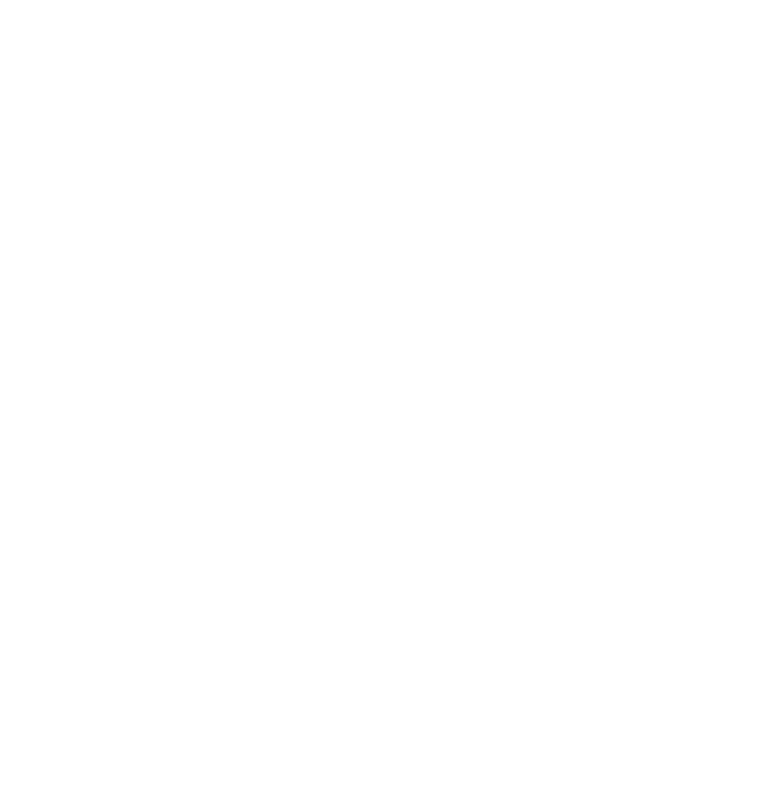
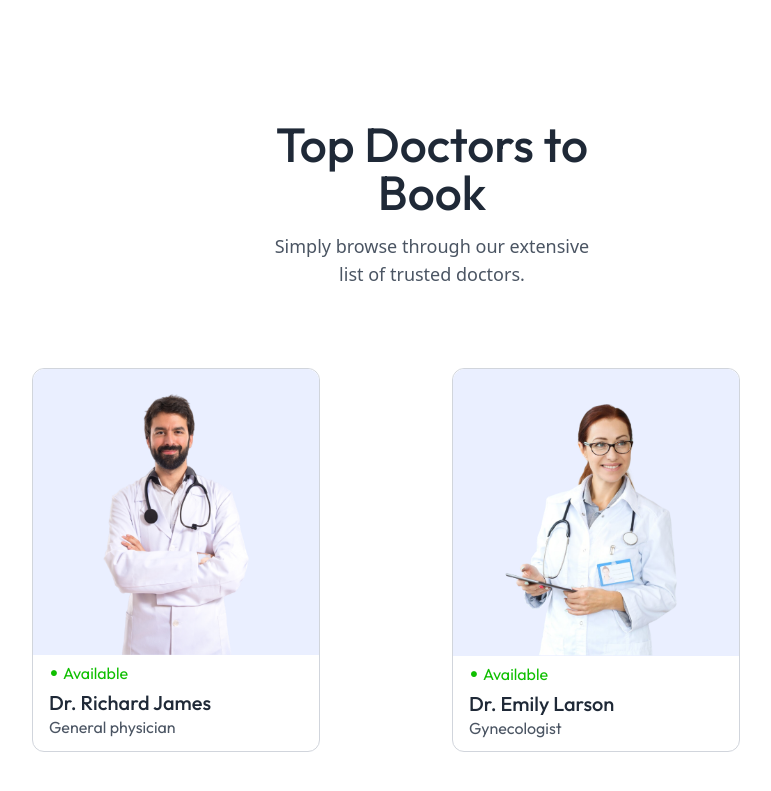
Before and after one commit to ahmadrgul/prescripto, a React (Vite) app in the folder frontend/: page / in a window 1280 px wide. Shown: the part 1480-2271 px from the top of the page, without its empty margins (208-979 px from the left). Before the commit the page ends 1600 px from the top, so only its background shows below. Built offline with nearby package versions, Linux system fonts and the light colour scheme.

Commit message:
top doctors section done

```diff
--- a/frontend/src/App.jsx
+++ b/frontend/src/App.jsx
@@ -1,6 +1,7 @@
 import Nav from './components/Nav';
 import Hero from './components/Hero';
 import Specialty from './components/Speciality';
+import TopDocs from './components/TopDocs';
 
 
 const App = () => {
@@ -9,6 +10,7 @@
       <Nav />
       <Hero />
       <Specialty />
+      <TopDocs />
     </div>
   )
 }
--- /dev/null
+++ b/frontend/src/components/DoctorCard.jsx
@@ -0,0 +1,18 @@
+const DoctorCard = ({ img, name, speciality }) => {
+  return (
+    <div className="group h-96 w-72 border-gray-300 border rounded-xl cursor-pointer">
+        <div className="flex items-end bg-[#EAEFFF] rounded-t-xl group-hover:bg-primary transition-all ease-in-out duration-500">
+            <img
+                src={img}
+            />
+        </div>
+        <div className="px-4">
+            <p className="text-[#0FBF00] flex items-center gap-1 font-outfit"><p className="text-3xl inline">&bull;</p> Available</p>
+            <h3 className="text-xl font-medium text-[#1F2937] leading-0 py-3 font-outfit">{name}</h3>
+            <p className="text-[#4B5563]  font-outfit">{speciality}</p>
+        </div>
+    </div>
+  )
+}
+
+export default DoctorCard;
--- /dev/null
+++ b/frontend/src/components/TopDocs.jsx
@@ -0,0 +1,34 @@
+import { doctors } from "../assets/assets_frontend/assets";
+import DoctorCard from "./DoctorCard";
+import Button from "./Button";
+
+const TopDocs = () => {
+  return (
+    <div className="my-40">
+        <div className="flex flex-col items-center gap-20">
+            <div className="text-center w-2/5 ">
+                <h2 className="text-[#1F2937] text-5xl font-medium font-outfit mb-4">Top Doctors to Book</h2>
+                <p className="text-[#4B5563] text-lg">Simply browse through our extensive list of trusted doctors.</p>
+            </div>
+        </div>
+        <div className="grid grid-cols-[repeat(auto-fit,minmax(18rem,1fr))] gap-10 mt-20">
+            {
+                doctors.map((doctor, index) => (
+                    <DoctorCard
+                        img={doctor.image}
+                        name={doctor.name}
+                        speciality={doctor.speciality}
+                    />
+                ))
+            }
+        </div>
+        <div className="mt-20 flex justify-center">
+            <button
+                className="bg-[#8f929c] text-white px-6 py-3 rounded-full font-medium hover:bg-primary transition duration-300"
+            >View All Doctors</button>
+        </div>
+    </div>
+  )
+}
+
+export default TopDocs;
```
